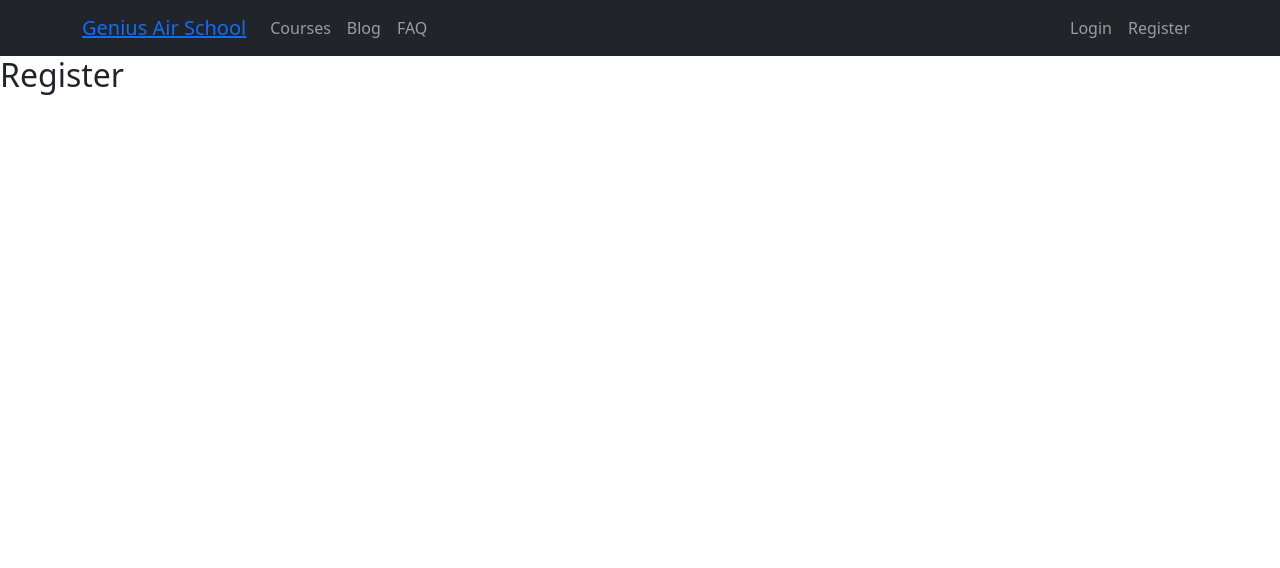
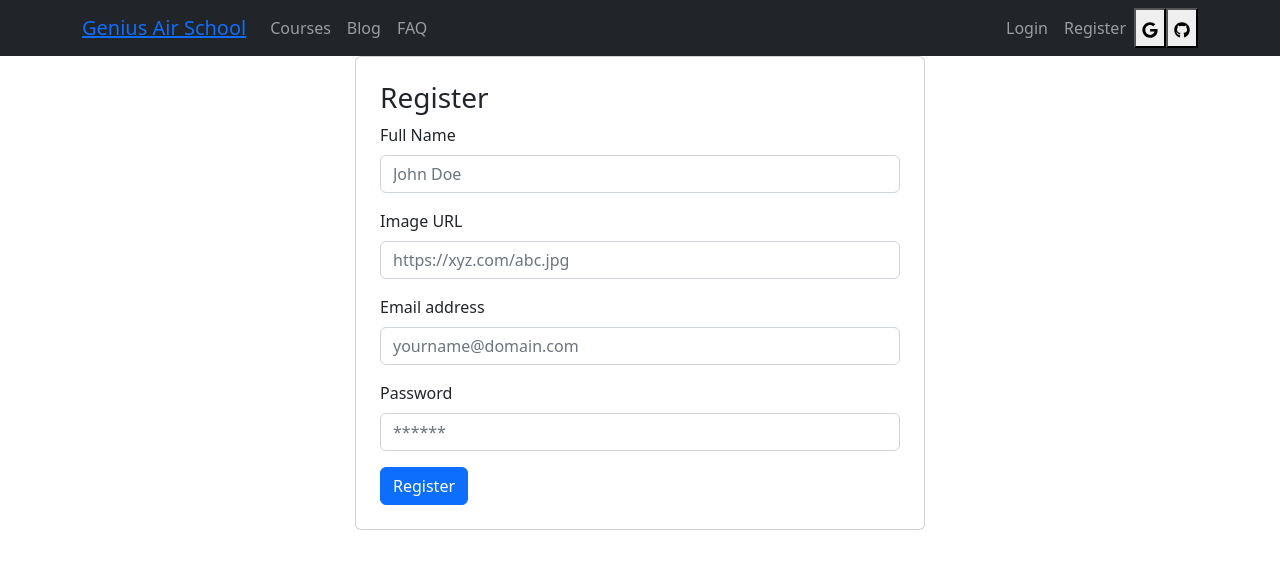
Before and after one commit to Amit7366/genius-air-client, a React (Create React App) app: page /register in a window 1280 px wide. Shown: the top 568 px of the page. Built offline with nearby package versions, Linux system fonts and the light colour scheme; no server answers.

Commit message:
setup login,registration page and routes

```diff
--- a/src/pages/Login/Login.js
+++ b/src/pages/Login/Login.js
@@ -1,11 +1,33 @@
-import React from 'react';
+import React from "react";
+import { Col, Container, Row } from "react-bootstrap";
+import Button from "react-bootstrap/Button";
+import Form from "react-bootstrap/Form";
 
 const Login = () => {
-    return (
-        <div>
-            <h2>Login</h2>
-        </div>
-    );
+  return (
+    <Container>
+      <Row>
+        <Col md="6" className="mx-auto card p-4">
+            <h3>Login</h3>
+          <Form>
+          <Form.Group className="mb-3">
+              <Form.Label>Email address</Form.Label>
+              <Form.Control name='email' type="email" placeholder="yourname@domain.com" />
+            </Form.Group>
+
+            <Form.Group className="mb-3">
+              <Form.Label>Password</Form.Label>
+              <Form.Control name='password' type="password" placeholder="******" />
+            </Form.Group>
+
+            <Button variant="primary" type="submit">
+              Login
+            </Button>
+          </Form>
+        </Col>
+      </Row>
+    </Container>
+  );
 };
 
 export default Login;
--- a/src/pages/Register/Register.js
+++ b/src/pages/Register/Register.js
@@ -1,10 +1,42 @@
 import React from 'react';
+import { Col, Container, Row } from "react-bootstrap";
+import Button from "react-bootstrap/Button";
+import Form from "react-bootstrap/Form";
 
 const Register = () => {
     return (
-        <div>
-            <h2>Register</h2>
-        </div>
+        <Container>
+      <Row>
+        <Col md="6" className="mx-auto card p-4">
+            <h3>Register</h3>
+          <Form>
+            <Form.Group className="mb-3">
+              <Form.Label>Full Name</Form.Label>
+              <Form.Control name='name' type="text" placeholder="John Doe" />
+            </Form.Group>
+
+            <Form.Group className="mb-3">
+              <Form.Label>Image URL</Form.Label>
+              <Form.Control name='photoURL' type="text" placeholder="https://xyz.com/abc.jpg" />
+            </Form.Group>
+
+            <Form.Group className="mb-3">
+              <Form.Label>Email address</Form.Label>
+              <Form.Control name='email' type="email" placeholder="yourname@domain.com" />
+            </Form.Group>
+
+            <Form.Group className="mb-3">
+              <Form.Label>Password</Form.Label>
+              <Form.Control name='password' type="password" placeholder="******" />
+            </Form.Group>
+
+            <Button variant="primary" type="submit">
+              Register
+            </Button>
+          </Form>
+        </Col>
+      </Row>
+    </Container>
     );
 };
 
--- a/src/pages/Shared/Header/Header.js
+++ b/src/pages/Shared/Header/Header.js
@@ -3,6 +3,7 @@ import Container from "react-bootstrap/Container";
 import Nav from "react-bootstrap/Nav";
 import Navbar from "react-bootstrap/Navbar";
 import NavDropdown from "react-bootstrap/NavDropdown";
+import { FaGithub, FaGoogle } from "react-icons/fa";
 import { Link } from "react-router-dom";
 import Sidebar from "../Sidebar/Sidebar";
 
@@ -32,6 +33,8 @@ const Header = () => {
             <Link to="/register" className="nav-link">
               Register
             </Link>
+            <button> <FaGoogle></FaGoogle> </button>
+            <button> <FaGithub></FaGithub> </button>
           </Nav>
           <div className="d-lg-none d-block">
           <Sidebar></Sidebar>
```
